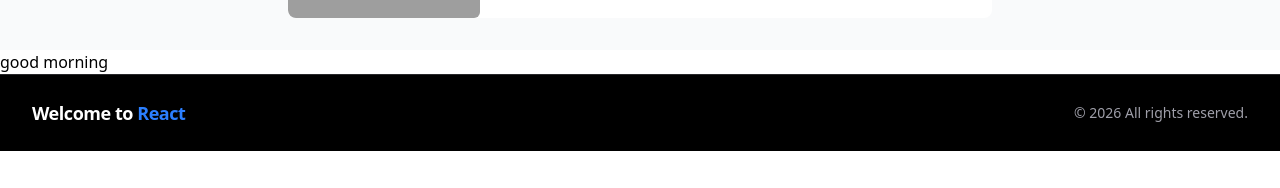
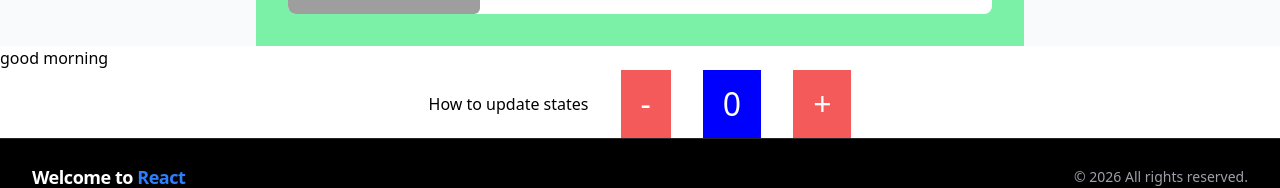
Before and after one commit to wainaina-mwangi/New-pro, a React (Vite) app: page / in a window 1280 px wide. Shown: the part 2188-2376 px from the top of the page. Before the commit the page ends 2339 px from the top, so only its background shows below. Built offline with nearby package versions, Linux system fonts and the light colour scheme; grey boxes are pictures that could not be loaded.

Commit message:
built a simple dynamic web app

```diff
--- a/src/App.jsx
+++ b/src/App.jsx
@@ -7,6 +7,7 @@ import Map from './components/Map'
 import LanguageList from './components/LanguageList'
 import Header from './components/Header'
 import Entry from './components/Entry'
+import State from './components/State'
 import CopyRight from './components/CopyRight'
 import { useState, useEffect } from 'react'
 
@@ -53,6 +54,7 @@ function App() {
     <Rcards/>
     <Header/>
     <Entry/>
+    <State/>
     <CopyRight/>
 
     </>
--- a/src/components/Header.jsx
+++ b/src/components/Header.jsx
@@ -6,7 +6,7 @@ function Header() {
   const mountainArray = MountainData.mountains;
 
   return (
-    <div className="bg-gray-50 min-h-screen">
+    <div className="bg-gray-50 min-h-screen mt-5">
       {/* Header Bar */}
       <header className="flex items-center justify-center gap-2 bg-[#F55A5A] p-4 text-white shadow-md">
         <FaGlobe className="text-2xl" />
@@ -14,7 +14,7 @@ function Header() {
       </header>
 
       {/* Main Container */}
-      <main className="max-w-3xl mx-auto p-8 flex flex-col gap-10">
+      <main className="max-w-3xl mx-auto p-8 flex flex-col gap-10 bg-green-300" >
         {mountainArray.map((mountain, index) => (
           <div
             key={index}
--- /dev/null
+++ b/src/components/State.jsx
@@ -0,0 +1,36 @@
+import React from 'react'
+import { useState } from 'react'
+
+
+function State() {
+  const [count, setCount] = useState(0);
+
+  // let [count,setCount]= useState(0) // now this works with the second function
+
+  function add() {
+    setCount(count + 1);
+  }
+
+
+  function sub() {
+    setCount(count - 1);
+  }
+
+//   or;
+//   function add() {
+//     setCount(count++); // but for this to work you must use let when setting state
+//   }
+  return (
+    <main className='state'>
+      <h1>How to update states</h1>
+      <button onClick={sub}>-</button>
+      <h2>{count}</h2>
+      <button onClick={add}>+</button>
+    </main>
+  );
+}
+
+
+
+
+export default State
--- a/src/index.css
+++ b/src/index.css
@@ -71,3 +71,30 @@ header > h1{
  font-size: 20PX;
  font-family: inter;
 }
+
+
+main{
+   display: flex;
+   align-items: center;
+   justify-content: center;
+   gap: 2rem;
+}
+
+
+main > h1{
+    display: flex;
+}
+
+main > h2{
+    background-color: blue;
+    color: #FFFF;
+    padding: 10px 20px;
+    font-size: 2rem;
+}
+
+main >button{
+    background-color: #F55A5A;
+    color: #FFFF;
+    padding: 10px 20px;
+    font-size: 2rem;
+}
```
